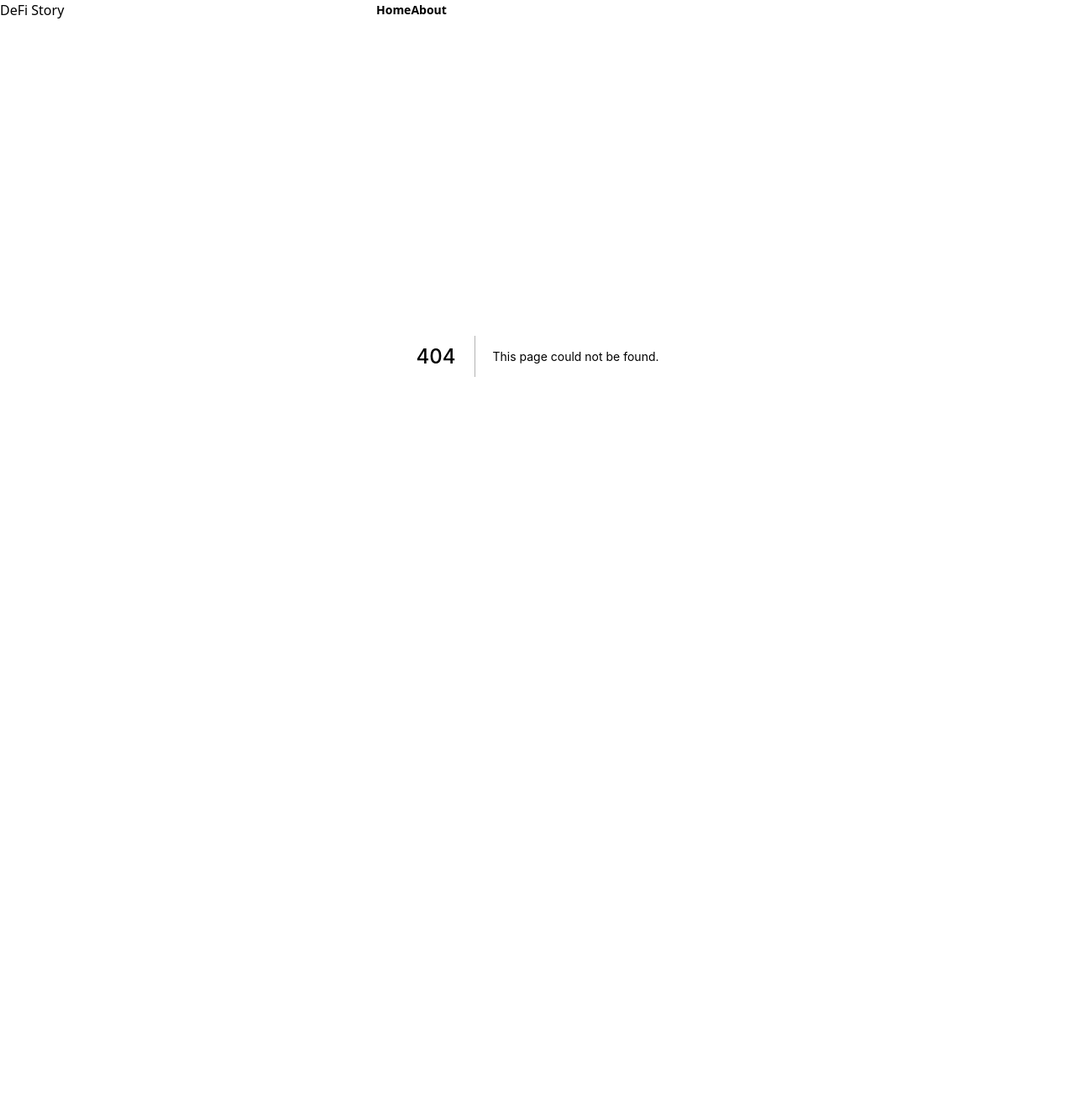
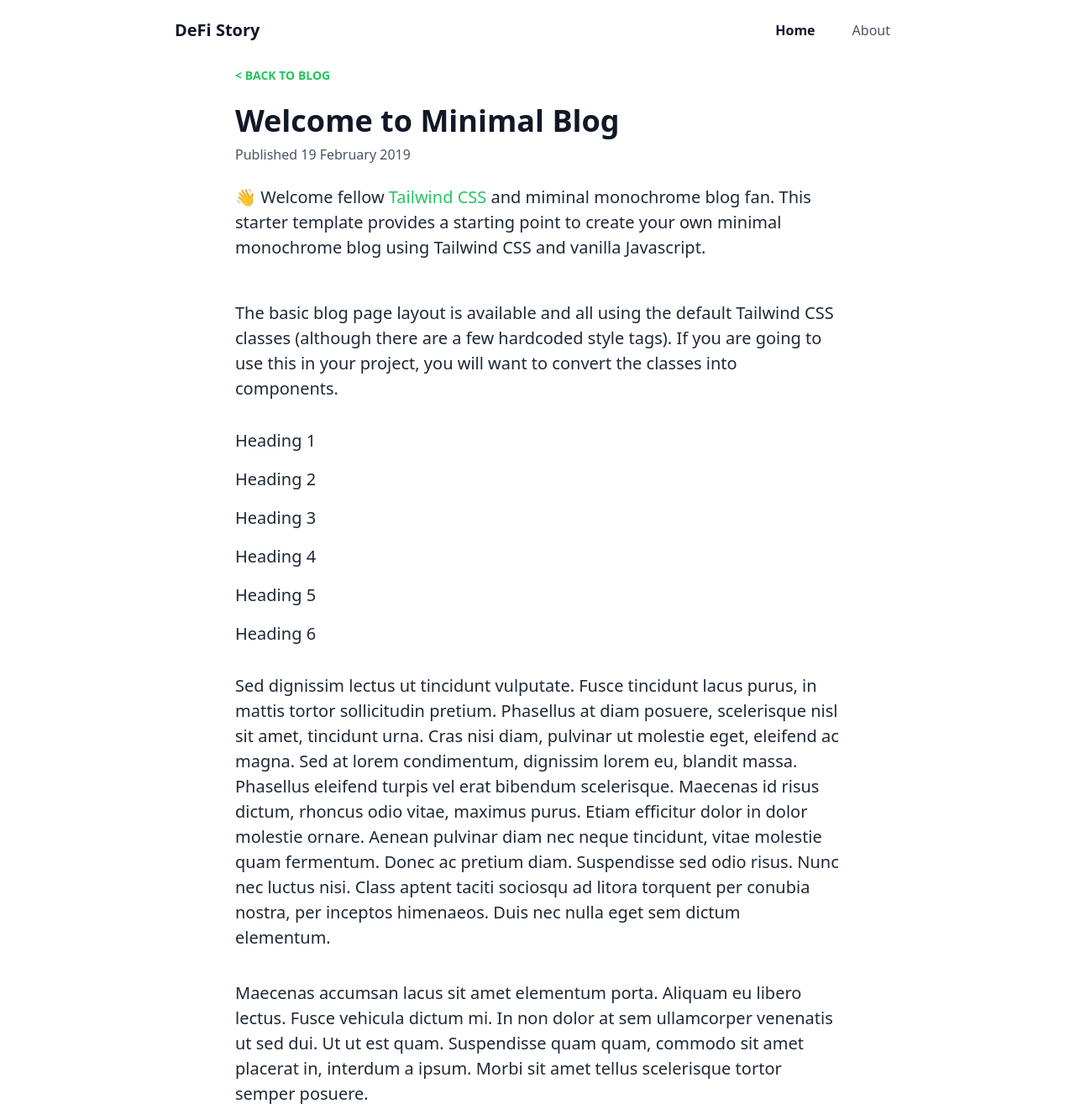
Before and after one commit to Aoi1011/defi-story-interface, a Next.js app: page /blog in a window 1280 px wide. Before the commit this address had no page. Shown: the top 1321 px of the page at 84% size. Before the commit the page ends 824 px from the top, so only its background shows below. Built offline with nearby package versions, Linux system fonts and the light colour scheme.

Commit message:
Update blog

```diff
--- a/components/Header.tsx
+++ b/components/Header.tsx
@@ -1,15 +1,67 @@
 const Header = () => {
   return (
     <header>
-      <div className="grid gap-16 grid-cols-3">
-        <div>
-          <h1>DeFi Story</h1>
+      <nav id="header" className="fixed w-full z-10 top-0">
+        <div
+          id="progress"
+          className="h-1 z-20 top-0"
+          style={{
+            background:
+              "linear-gradient(to right, #4dc0b5 var(--scroll), transparent 0",
+          }}
+        ></div>
+
+        <div className="w-full md:max-w-4xl mx-auto flex flex-wrap items-center justify-between mt-0 py-3">
+          <div className="pl-4">
+            <a
+              className="text-gray-900 text-base no-underline hover:no-underline font-extrabold text-xl"
+              href="#"
+            >
+              DeFi Story
+            </a>
+          </div>
+
+          <div className="block lg:hidden pr-4">
+            <button
+              id="nav-toggle"
+              className="flex items-center px-3 py-2 border rounded text-gray-500 border-gray-600 hover:text-gray-900 hover:border-green-500 appearance-none focus:outline-none"
+            >
+              <svg
+                className="fill-current h-3 w-3"
+                viewBox="0 0 20 20"
+                xmlns="http://www.w3.org/2000/svg"
+              >
+                <title>Menu</title>
+                <path d="M0 3h20v2H0V3zm0 6h20v2H0V9zm0 6h20v2H0v-2z" />
+              </svg>
+            </button>
+          </div>
+
+          <div
+            className="w-full flex-grow lg:flex lg:items-center lg:w-auto hidden lg:block mt-2 lg:mt-0 bg-gray-100 md:bg-transparent z-20"
+            id="nav-content"
+          >
+            <ul className="list-reset lg:flex justify-end flex-1 items-center">
+              <li className="mr-3">
+                <a
+                  className="inline-block py-2 px-4 text-gray-900 font-bold no-underline"
+                  href="#"
+                >
+                  Home
+                </a>
+              </li>
+              <li className="mr-3">
+                <a
+                  className="inline-block text-gray-600 no-underline hover:text-gray-900 hover:text-underline py-2 px-4"
+                  href="#"
+                >
+                  About
+                </a>
+              </li>
+            </ul>
+          </div>
         </div>
-        <nav className="flex items-center flex-wrap">
-          <a className="text-sm font-bold">Home</a>
-          <a className="text-sm font-bold">About</a>
-        </nav>
-      </div>
+      </nav>
     </header>
   );
 };
--- a/components/Layout.tsx
+++ b/components/Layout.tsx
@@ -2,10 +2,10 @@ import Header from "./Header";
 
 const Layout = ({ children }) => {
   return (
-    <div>
+    <body>
       <Header />
-      {children}
-    </div>
+      <div>{children}</div>
+    </body>
   );
 };
 export default Layout;
--- /dev/null
+++ b/pages/blog.tsx
@@ -0,0 +1,165 @@
+const Blog = () => {
+  return (
+    <div className="container w-full md:max-w-3xl mx-auto pt-20">
+      <div
+        className="w-full px-4 md:px-6 text-xl text-gray-800 leading-normal"
+        style={{ fontFamily: "Georgia,serif;" }}
+      >
+        <div className="font-sans">
+          <p className="text-base md:text-sm text-green-500 font-bold">
+            &lt;{" "}
+            <a
+              href="#"
+              className="text-base md:text-sm text-green-500 font-bold no-underline hover:underline"
+            >
+              BACK TO BLOG
+            </a>
+          </p>
+          <h1 className="font-bold font-sans break-normal text-gray-900 pt-6 pb-2 text-3xl md:text-4xl">
+            Welcome to Minimal Blog
+          </h1>
+          <p className="text-sm md:text-base font-normal text-gray-600">
+            Published 19 February 2019
+          </p>
+        </div>
+
+        <p className="py-6">
+          👋 Welcome fellow{" "}
+          <a
+            className="text-green-500 no-underline hover:underline"
+            href="https://www.tailwindcss.com"
+          >
+            Tailwind CSS
+          </a>{" "}
+          and miminal monochrome blog fan. This starter template provides a
+          starting point to create your own minimal monochrome blog using
+          Tailwind CSS and vanilla Javascript.
+        </p>
+
+        <p className="py-6">
+          The basic blog page layout is available and all using the default
+          Tailwind CSS classes (although there are a few hardcoded style tags).
+          If you are going to use this in your project, you will want to convert
+          the classes into components.
+        </p>
+
+        <h1 className="py-2 font-sans">Heading 1</h1>
+        <h2 className="py-2 font-sans">Heading 2</h2>
+        <h3 className="py-2 font-sans">Heading 3</h3>
+        <h4 className="py-2 font-sans">Heading 4</h4>
+        <h5 className="py-2 font-sans">Heading 5</h5>
+        <h6 className="py-2 font-sans">Heading 6</h6>
+
+        <p className="py-6">
+          Sed dignissim lectus ut tincidunt vulputate. Fusce tincidunt lacus
+          purus, in mattis tortor sollicitudin pretium. Phasellus at diam
+          posuere, scelerisque nisl sit amet, tincidunt urna. Cras nisi diam,
+          pulvinar ut molestie eget, eleifend ac magna. Sed at lorem
+          condimentum, dignissim lorem eu, blandit massa. Phasellus eleifend
+          turpis vel erat bibendum scelerisque. Maecenas id risus dictum,
+          rhoncus odio vitae, maximus purus. Etiam efficitur dolor in dolor
+          molestie ornare. Aenean pulvinar diam nec neque tincidunt, vitae
+          molestie quam fermentum. Donec ac pretium diam. Suspendisse sed odio
+          risus. Nunc nec luctus nisi. Class aptent taciti sociosqu ad litora
+          torquent per conubia nostra, per inceptos himenaeos. Duis nec nulla
+          eget sem dictum elementum.
+        </p>
+
+        <ol>
+          <li className="py-3">
+            Maecenas accumsan lacus sit amet elementum porta. Aliquam eu libero
+            lectus. Fusce vehicula dictum mi. In non dolor at sem ullamcorper
+            venenatis ut sed dui. Ut ut est quam. Suspendisse quam quam, commodo
+            sit amet placerat in, interdum a ipsum. Morbi sit amet tellus
+            scelerisque tortor semper posuere.
+          </li>
+          <li className="py-3">
+            Morbi varius posuere blandit. Praesent gravida bibendum neque eget
+            commodo. Duis auctor ornare mauris, eu accumsan odio viverra in.
+            Proin sagittis maximus pharetra. Nullam lorem mauris, faucibus ut
+            odio tempus, ultrices aliquet ex. Nam id quam eget ipsum luctus
+            hendrerit. Ut eros magna, eleifend ac ornare vulputate, pretium nec
+            felis.
+          </li>
+          <li className="py-3">
+            Vestibulum ante ipsum primis in faucibus orci luctus et ultrices
+            posuere cubilia Curae; Nunc vitae pretium elit. Cras leo mauris,
+            tristique in risus ac, tristique rutrum velit. Mauris accumsan
+            tempor felis vitae gravida. Cras egestas convallis malesuada. Etiam
+            ac ante id tortor vulputate pretium. Maecenas vel sapien suscipit,
+            elementum odio et, consequat tellus.
+          </li>
+        </ol>
+
+        <blockquote className="border-l-4 border-green-500 italic my-8 pl-8 md:pl-12">
+          Example of blockquote - Lorem ipsum dolor sit amet, consectetur
+          adipiscing elit. Aliquam at ipsum eu nunc commodo posuere et sit amet
+          ligula.
+        </blockquote>
+
+        <p className="py-6">Example code block:</p>
+        <pre className="bg-gray-900 rounded text-white font-mono text-base p-2 md:p-4">
+          {/* <code className="break-words whitespace-pre-wrap">
+&lt;header class="site-header outer"&gt;
+&lt;div class="inner"&gt;
+{{&gt; "site-nav"}}
+&lt;/div&gt;
+&lt;/header&gt;
+				</code> */}
+        </pre>
+      </div>
+
+      <div className="text-base md:text-sm text-gray-500 px-4 py-6">
+        Tags:{" "}
+        <a
+          href="#"
+          className="text-base md:text-sm text-green-500 no-underline hover:underline"
+        >
+          Link
+        </a>{" "}
+        .{" "}
+        <a
+          href="#"
+          className="text-base md:text-sm text-green-500 no-underline hover:underline"
+        >
+          Link
+        </a>
+      </div>
+
+      <hr className="border-b-2 border-gray-400 mb-8 mx-4" />
+
+      <div className="font-sans flex justify-between content-center px-4 pb-12">
+        <div className="text-left">
+          <span className="text-xs md:text-sm font-normal text-gray-600">
+            &lt; Previous Post
+          </span>
+          <br />
+          <p>
+            <a
+              href="#"
+              className="break-normal text-base md:text-sm text-green-500 font-bold no-underline hover:underline"
+            >
+              Blog title
+            </a>
+          </p>
+        </div>
+        <div className="text-right">
+          <span className="text-xs md:text-sm font-normal text-gray-600">
+            Next Post &gt;
+          </span>
+          <br />
+          <p>
+            <a
+              href="#"
+              className="break-normal text-base md:text-sm text-green-500 font-bold no-underline hover:underline"
+            >
+              Blog title
+            </a>
+          </p>
+        </div>
+      </div>
+    </div>
+  );
+};
+
+export default Blog;
```
